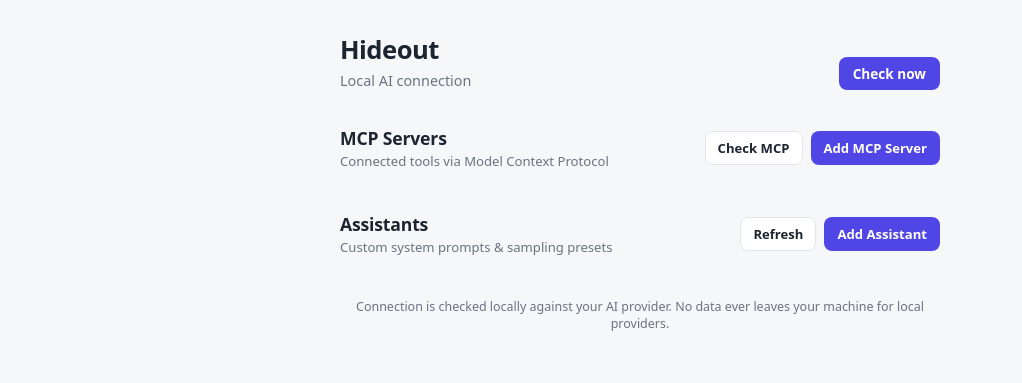
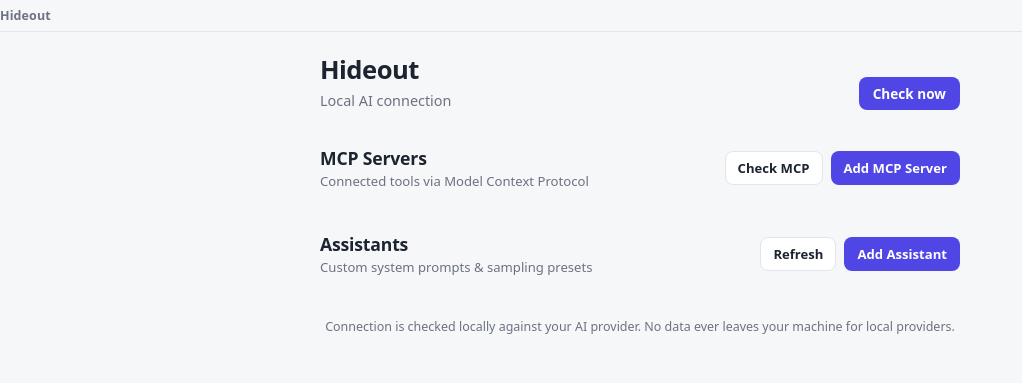
Before and after one commit to Rauberhohle-2-0/Hideout, a website built with Vite: page index.html in a window 1280 px wide. Shown: the whole page, without its empty margins (0-1022 px from the left). Built offline with nearby package versions, Linux system fonts and the light colour scheme; what @vantail/api would draw is missing.

Commit message:
feat(ui): custom mac title bar that stays put, drags, and double-clicks to zoom
The window now draws no native bar (titleBarStyle: hidden) with the system
traffic lights kept. A CSS-drawn title bar in index.html is pinned as a fixed
header above a content area that scrolls independently, so nothing can slide
up behind the bar. Since the platform offers no native drag or
double-click-to-zoom for a custom bar (the Chromium -webkit-app-region: drag
does nothing in a WKWebView), renderer.ts wires both gestures by hand:
startDragging() on left-click and toggleMaximize() on double-click, ignoring
clicks over buttons/inputs/links.

Generated with Codebuff 🤖
Co-Authored-By: Codebuff <noreply@codebuff.com>

```diff
--- a/index.html
+++ b/index.html
@@ -48,19 +48,79 @@
     }
 
     * { box-sizing: border-box; }
+
+    /* Native feel: hide the scrollbar entirely while keeping the page (and
+       inner overflow areas) scrollable. On macOS WKWebView overlay scrollbars
+       only appear during a scroll anyway; this removes them on every platform
+       without touching scroll behavior — wheel, trackpad, keyboard and
+       scrollIntoView all keep working. */
+    * {
+      scrollbar-width: none;      /* Firefox */
+      -ms-overflow-style: none;   /* legacy Edge/IE */
+    }
+    *::-webkit-scrollbar {
+      display: none;              /* WebKit / WKWebView */
+      width: 0;
+      height: 0;
+    }
+
     html, body { height: 100%; }
     body {
       margin: 0;
+      display: flex;
+      flex-direction: column;
+      overflow: hidden;   /* the page itself never scrolls */
       font-family: system-ui, -apple-system, "Segoe UI", Roboto, sans-serif;
       background: var(--bg);
       color: var(--text);
       -webkit-font-smoothing: antialiased;
     }
 
+    /* Custom title bar. It is pinned (flex: none) above a content area that
+       scrolls on its own, so the bar and the traffic-light region never move
+       and no content can ever slide up behind them. */
+    .titlebar {
+      flex: 0 0 auto;
+      position: relative;
+      z-index: 10;
+      width: 100%;
+      height: var(--vantail-titlebar-height, 32px);
+      padding-left: var(--vantail-titlebar-inset-left, 0px);
+      padding-right: var(--vantail-titlebar-inset-right, 0px);
+      display: flex;
+      align-items: center;
+      background: var(--bg);
+      border-bottom: 1px solid var(--border);
+      user-select: none;
+      -webkit-user-select: none;
+      cursor: default;
+    }
+    .titlebar-title {
+      font-size: 0.78rem;
+      font-weight: 600;
+      color: var(--muted);
+      letter-spacing: 0.01em;
+      white-space: nowrap;
+      overflow: hidden;
+      text-overflow: ellipsis;
+    }
+
+    /* The content area is its own scroll container, clipped below the bar. */
     .app {
+      flex: 1 1 auto;
+      min-height: 0;        /* allow it to shrink so overflow scrolls inside */
+      width: 100%;
+      max-width: none;
+      overflow-y: auto;
+      margin: 0;
+      padding: 20px 20px 48px;
+    }
+    /* Keep the centered ~640px reading column now that .app spans the width. */
+    .app > * {
+      width: 100%;
       max-width: 640px;
-      margin: 0 auto;
-      padding: 32px 20px 48px;
+      margin-left: auto;
+      margin-right: auto;
     }
 
     header.top {
@@ -407,6 +467,9 @@
   </style>
 </head>
 <body>
+  <div class="titlebar" id="titlebar">
+    <span class="titlebar-title">Hideout</span>
+  </div>
   <main class="app">
     <header class="top">
       <div>
--- a/src/renderer/renderer.ts
+++ b/src/renderer/renderer.ts
@@ -8,7 +8,7 @@ import type {
   McpServerSafe,
 } from "../shared/api.ts";
 // Alias avoids the local `dialog` HTML element inside the dialog setup functions.
-import { dialog as vantailDialog } from "@vantail/api";
+import { appWindow, dialog as vantailDialog } from "@vantail/api";
 
 declare global {
   interface Window {
@@ -17,6 +17,7 @@ declare global {
 }
 
 const REFRESH_INTERVAL_MS = 15_000;
+const TITLEBAR_ID = "titlebar";
 const CONTENT_ID = "content";
 const REFRESH_BTN_ID = "refresh-btn";
 const REFRESH_ICON_ID = "refresh-icon";
@@ -1552,7 +1553,34 @@ function setupAssistantDialog(): void {
   });
 }
 
+/**
+ * Make the custom title bar draggable. With a hidden title bar there's no
+ * native drag region, so the window is moved programmatically: on a left-click
+ * `pointerdown` in the bar (not on the buttons inside it) we hand the drag to
+ * the platform. `-webkit-app-region: drag` is a Chromium extension that does
+ * nothing in a WKWebView, which is why this is a call and not a CSS property.
+ */
+function setupTitleBar(): void {
+  const bar = document.getElementById(TITLEBAR_ID);
+  if (!bar) return;
+  bar.addEventListener("pointerdown", (event) => {
+    // Let buttons and inputs be clicked rather than dragged.
+    if ((event.target as Element).closest("button, input, a, select, textarea")) return;
+    if (event.buttons === 1) void appWindow.startDragging();
+  });
+  // A hidden title bar has no native double-click-to-zoom — macOS only does
+  // that for the real title bar and the green traffic-light button. So we
+  // hand it ourselves: double-click anything draggable in the bar to toggle
+  // maximized. Nothing to do on a double-click over a button/input.
+  bar.addEventListener("dblclick", (event) => {
+    if ((event.target as Element).closest("button, input, a, select, textarea")) return;
+    void appWindow.toggleMaximize();
+  });
+}
+
 async function init(): Promise<void> {
+  setupTitleBar();
+
   const content = document.getElementById(CONTENT_ID);
   if (!content) return;
 
--- a/vantail.config.ts
+++ b/vantail.config.ts
@@ -26,6 +26,11 @@ export default defineConfig({
     minHeight: 480,
     // Matches the light --bg in index.html so a live resize shows no pale gap.
     backgroundColor: "#f6f7f9",
+    // macOS native look: the window draws no title bar, but the system
+    // traffic lights stay. The page runs to the top edge; the titlebar strip
+    // in index.html sizes itself from the --vantail-titlebar-* CSS variables
+    // and drags the window (see renderer.ts setupTitleBar).
+    titleBarStyle: "hidden",
   },
 
   permissions: {
```
